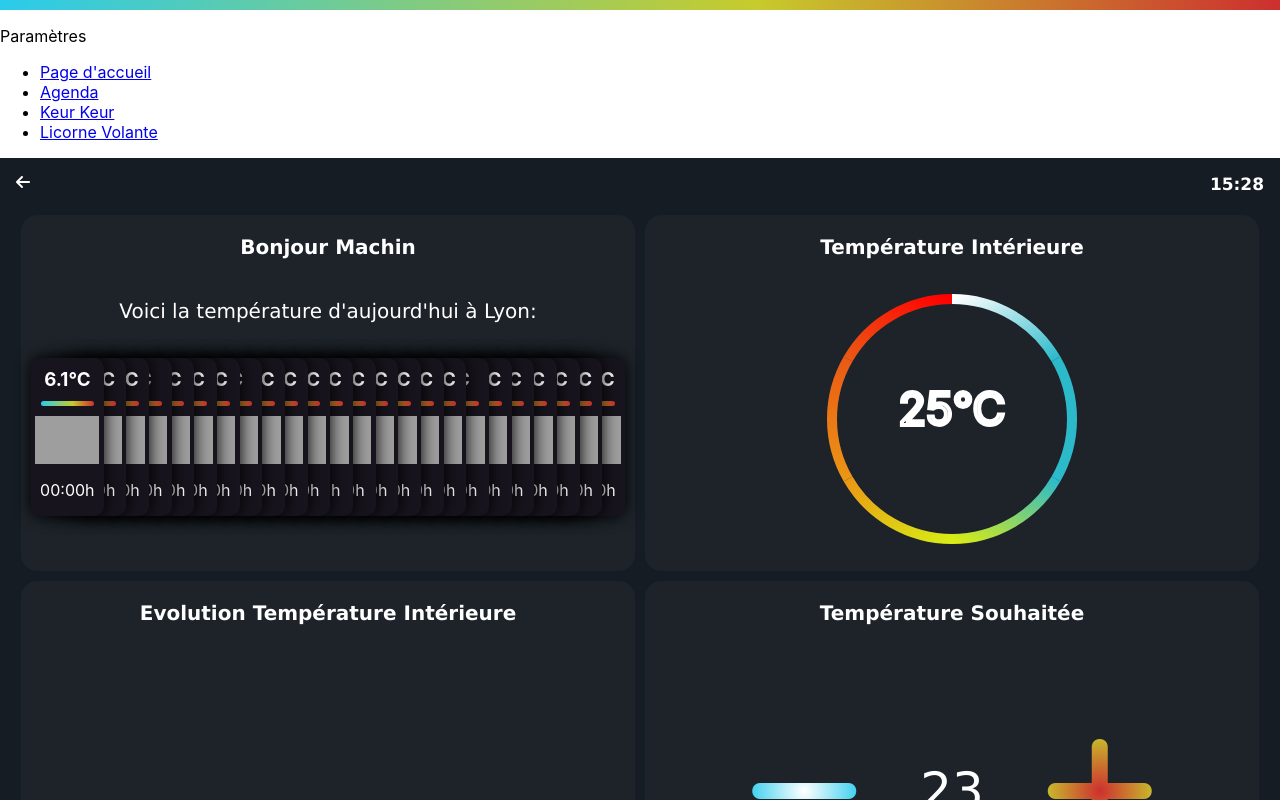
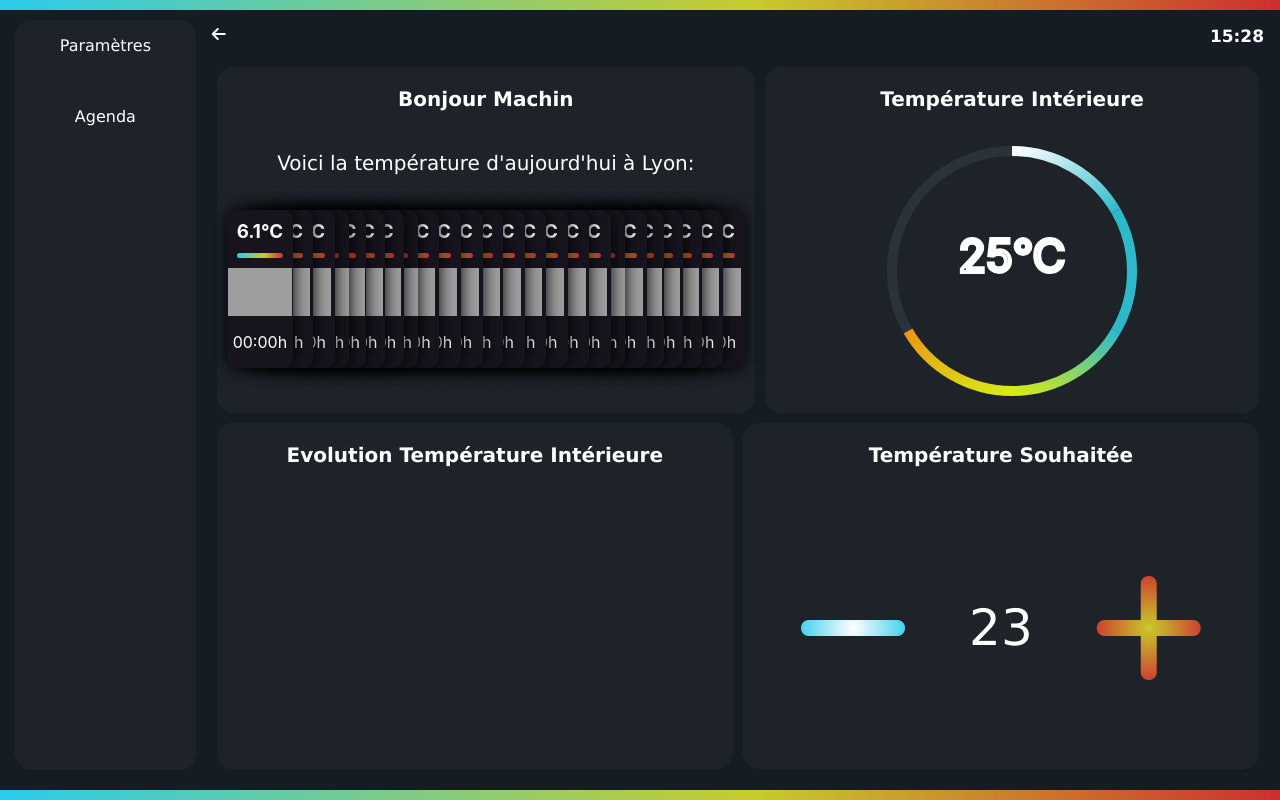
Before and after one commit to WilliamBamba/thermo_ia, a React (Create React App) app in the folder front/: page / in a window 1280 px wide. Both pictures are taken after a click on the icon 328 px from the left and 36 px from the top of the page. Shown: the top 800 px of the page. Built offline with nearby package versions, Linux system fonts and the light colour scheme; grey boxes are pictures that could not be loaded; the HTML template or start-up script is replaced by a standard one.

Commit message:
Fonction de gestion du cercle de température fait, c'est trop zolie <3

```diff
--- a/front/src/App.css
+++ b/front/src/App.css
@@ -47,11 +47,26 @@
   height: 100vh;
 }
 
-#home {
+#maisonRelou{
   height: 100vh;
   display: flex;
   flex-direction: column;
   flex: 1;
+  background-color: #151c24;
+  color: white;
+}
+
+#maison {
+  display: flex;
+  flex: 1;
+  background-color: #151c24;
+  color: white;
+}
+
+#home {
+  display: flex;
+  flex-direction: column;
+  flex: 6;
   background-color: #151c24;
   color: white;
 }
@@ -255,7 +270,7 @@
 .fa-minus {
   cursor: pointer;
   background: rgb(255,255,255);
-  background: radial-gradient(circle, rgba(255,255,255,1) 0%, rgba(42,203,236,1) 70%);
+  background: radial-gradient(circle, rgba(255,255,255,1) 0%,   rgba(42,203,236,1) 70%);
 	-webkit-background-clip: text;
   -webkit-text-fill-color: transparent;
   margin: 50px;
@@ -264,7 +279,7 @@
 .fa-plus {
   cursor: pointer;
   background:  rgba(205,47,47,1);
-  background: radial-gradient(circle,  rgba(205,47,47,1) 0%,  rgba(199,203,44,1) 70%);
+  background: radial-gradient(circle,  rgba(199,203,44,1) 0%,  rgba(205,47,47,1) 70%);
 	-webkit-background-clip: text;
   -webkit-text-fill-color: transparent;
   margin: 50px;
@@ -275,3 +290,45 @@
   font-size: 50px;
   font-family: Verdana, Geneva, Tahoma, sans-serif;
 }
+
+/*********************************************************
+                          NavBar
+**********************************************************/
+
+#navbar {
+  display: flex;
+  flex-direction: column;
+  flex: 1;
+  text-align: center;
+  background-color:  #1d2329;
+  font-family: Verdana, Geneva, Tahoma, sans-serif;
+  margin-top: 10px;
+  margin-left: 15px;
+  margin-bottom: 20px;
+  border-radius: 1em;
+}
+
+ul {
+  list-style-type: none;
+  padding-left: 0;
+  text-align: center;
+  display: flex;
+  flex: 1;
+  flex-direction: column;
+}
+
+li a {
+  display: flex;
+  flex: 1;
+  text-decoration: none;
+  justify-content: center;
+  color: white;
+  padding-top: 20px;
+  padding-bottom: 20px;
+}
+
+/* Change the link color on hover */
+li a:hover {
+  background-color: #151c24;
+  color: white;
+}
--- a/front/src/compenents/Home.js
+++ b/front/src/compenents/Home.js
@@ -31,7 +31,7 @@ export default({store}) => {
                 <Navbar />
                 <div id='home'>
                     <Parametres store={store}/>
-                    <Info />
+                    <Info store={store}/>
                     <Temp store={store}/>
                 </div>
             </div>
@@ -43,7 +43,7 @@ export default({store}) => {
             <div id='home'>
                 <div className='prettyBar' />
                 <Parametres store={store}/>
-                <Info />
+                <Info store={store}/>
                 <Temp store={store}/>
                 <div className='prettyBar' />
             </div>
--- a/front/src/compenents/Info/Info.js
+++ b/front/src/compenents/Info/Info.js
@@ -9,7 +9,7 @@ export default ({store}) => {
     return (
         <div id='info'>
             <Meteo />
-            <TempActuel />
+            <TempActuel store={store}/>
         </div>
     );
 };
--- a/front/src/compenents/Info/TempActuel.js
+++ b/front/src/compenents/Info/TempActuel.js
@@ -1,24 +1,55 @@
-/*import { useState } from "react";*/
+import { useState } from "react";
 import React from 'react';
 
 
 export default ({store}) => {
 
-    /*
-    <path className="around" stroke-dasharray="100, 100" d="M18 2.0845 a 15.9155 15.9155 0 0 1 0 31.831 a 15.9155 15.9155 0 0 1 0 -31.831"></path>
-                    <path className="percent" stroke-dasharray="70, 100" d="M18 2.0845 a 15.9155 15.9155 0 0 1 0 31.831 a 15.9155 15.9155 0 0 1 0 -31.831"></path>
-
-                    <defs>
-                        <linearGradient id="gradient" x1="0%" y1="0%" x2="100%" y2="0%">
-                            <stop offset="0%" id='blue' />
-                            <stop offset="25%" id='jaune' />
-                            <stop offset="90%" id='red' />
-                        </linearGradient>
-                    </defs>
-                    <path className="around" stroke-dasharray="100, 100" d="M18 2.0845 a 15.9155 15.9155 0 0 1 0 31.831 a 15.9155 15.9155 0 0 1 0 -31.831"></path>
-
-   <path d="M150 10 a120 120 0 0 1 103.9230 60"
-   fill="none" stroke="url(#linearColors1)" stroke-width="10" />
+    function jeFaisUnTest(val) {
+        if(val <= 10) {
+            console.log('TEMP EN DESSOUS DE 8');
+            return(<path d="M253.9230 70 a120 120 0 0 1 0 120"
+                fill="none" stroke="url(#linearColors2)" stroke-width="10" />)
+        }
+        if( val > 10 && val <= 20) {
+            console.log('TEMP EN DESSUS DE 8 ET EN DESSOUS DE 16');
+            return(
+                <>
+                    <path d="M253.9230 70 a120 120 0 0 1 0 120"
+                        fill="none" stroke="url(#linearColors2)" stroke-width="10" />
+                    <path d="M253.9230 190 a120 120 0 0 1 -103.9230 60"
+                        fill="none" stroke="url(#linearColors3)" stroke-width="10" />
+                </>)
+        }
+        if( val > 20 && val <= 30) {
+            console.log('TEMP EN DESSUS DE 16 ET EN DESSOUS DE 24');
+            return(
+                <>
+                    <path d="M253.9230 70 a120 120 0 0 1 0 120"
+                        fill="none" stroke="url(#linearColors2)" stroke-width="10" />
+                    <path d="M253.9230 190 a120 120 0 0 1 -103.9230 60"
+                        fill="none" stroke="url(#linearColors3)" stroke-width="10" />
+                    <path d="M150 250 a120 120 0 0 1 -103.9230 -60"
+                        fill="none" stroke="url(#linearColors4)" stroke-width="10" />
+                </>)
+        }
+        if( val > 30 && val <= 40) {
+            console.log('TEMP EN DESSUS DE 24 ET EN DESSOUS DE 32');
+            return(
+                <>
+                    <path d="M253.9230 70 a120 120 0 0 1 0 120"
+                        fill="none" stroke="url(#linearColors2)" stroke-width="10" />
+                    <path d="M253.9230 190 a120 120 0 0 1 -103.9230 60"
+                        fill="none" stroke="url(#linearColors3)" stroke-width="10" />
+                    <path d="M150 250 a120 120 0 0 1 -103.9230 -60"
+                        fill="none" stroke="url(#linearColors4)" stroke-width="10" />
+                    <path d="M46.077 190 a120 120 0 0 1 0 -120"
+                        fill="none" stroke="url(#linearColors5)" stroke-width="10" />
+                </>)
+        }
+        if( val > 40) {
+            console.log('TEMP EN DESSUS DE 32');
+            return(
+                <>
                     <path d="M253.9230 70 a120 120 0 0 1 0 120"
                         fill="none" stroke="url(#linearColors2)" stroke-width="10" />
                     <path d="M253.9230 190 a120 120 0 0 1 -103.9230 60"
@@ -28,7 +59,11 @@ export default ({store}) => {
                     <path d="M46.077 190 a120 120 0 0 1 0 -120"
                         fill="none" stroke="url(#linearColors5)" stroke-width="10" />
                     <path d="M46.077 70 a120 120 0 0 1 103.9230 -60"
-   fill="none" stroke="url(#linearColors6)" stroke-width="10" />*/
+                        fill="none" stroke="url(#linearColors6)" stroke-width="10" />
+                </>)
+        }
+    }
+
 
     return (
         <div id='tempActuel'>
@@ -74,21 +109,19 @@ export default ({store}) => {
                         <path d="M46.077 70 a120 120 0 0 1 103.9230 -60"
                                 fill="none" stroke="#2c3239" stroke-width="10" />
 
+
                         <path d="M150 10 a120 120 0 0 1 103.9230 60"
                             fill="none" stroke="url(#linearColors1)" stroke-width="10" />
-                        <path d="M253.9230 70 a120 120 0 0 1 0 120"
-                            fill="none" stroke="url(#linearColors2)" stroke-width="10" />
-                        <path d="M253.9230 190 a120 120 0 0 1 -103.9230 60"
-                            fill="none" stroke="url(#linearColors3)" stroke-width="10" />
-                        <path d="M150 250 a120 120 0 0 1 -103.9230 -60"
-                            fill="none" stroke="url(#linearColors4)" stroke-width="10" />
-                        <path d="M46.077 190 a120 120 0 0 1 0 -120"
-                            fill="none" stroke="url(#linearColors5)" stroke-width="10" />
-                        <path d="M46.077 70 a120 120 0 0 1 103.9230 -60"
-                            fill="none" stroke="url(#linearColors6)" stroke-width="10" />
+                        {jeFaisUnTest(store.state.temp)}
 
 
-                        <text x="50%" y="50%" dominant-baseline="center" text-anchor="middle" font-size="45" stroke="white" strokeWidth="4" >25°C</text>
+
+
+
+
+
+
+                        <text x="50%" y="50%" dominant-baseline="center" text-anchor="middle" font-size="45" stroke="white" strokeWidth="4" >{store.state.temp}°C</text>
                     </svg>
                 </div>
             </div>
--- a/front/src/compenents/Navbar.js
+++ b/front/src/compenents/Navbar.js
@@ -8,10 +8,7 @@ export default ({store}) => {
         <div id='navbar'>
             <p> Paramètres </p>
             <ul className="menu">
-                <li><a href="#"> Page d'accueil</a></li>
                 <li><a href="#"> Agenda </a></li>
-                <li><a href="#"> Keur Keur </a></li>
-                <li><a href="#"> Licorne Volante </a></li>
             </ul>
         </div>
     );
--- a/front/src/store/index.js
+++ b/front/src/store/index.js
@@ -1,5 +1,7 @@
 const initialState = {
     count: 23,
+    boolNavBar: false,
+    temp: 25,
 };
 
 
```
Lines whose indentation alone changed are shown as unchanged.
